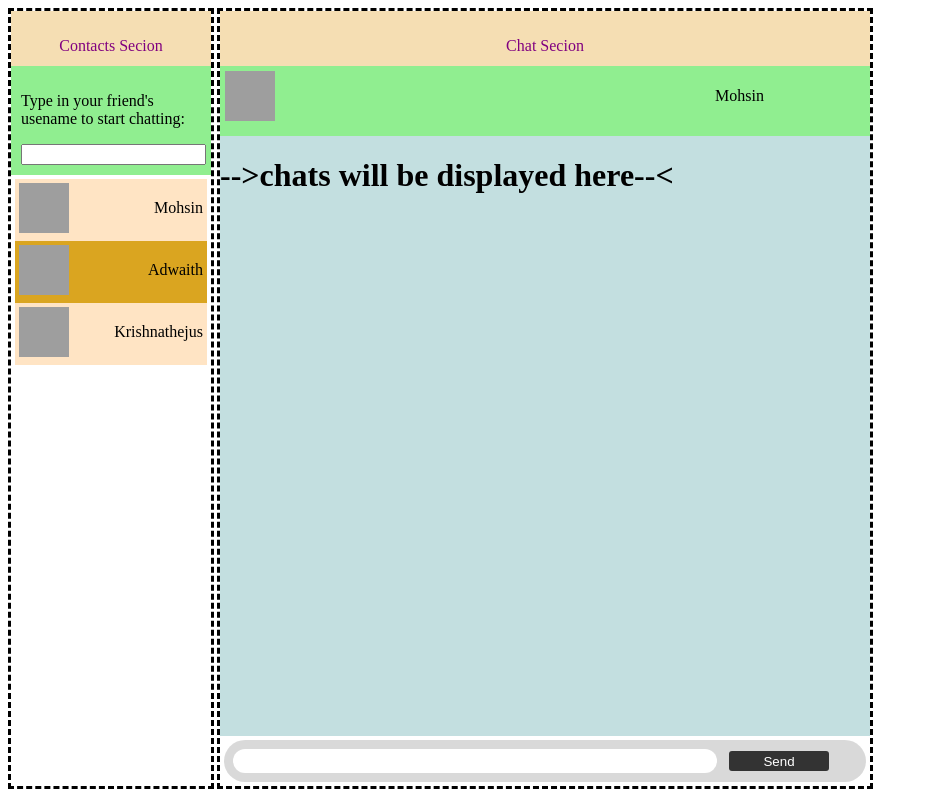
After one commit to mohsinsackeer/WebChat, a Flask app: page /chats in a window 1280 px wide. The commit adds this page. Shown: the whole page, without its empty margins (0-928 px from the left). Run offline with Flask 2, Linux system fonts and the light colour scheme; a user stored in the database is signed in; grey boxes are pictures that could not be loaded.

Commit message:
Added a sample chat page. To get an idea on what to build front end on!

```diff
--- a/src/__init__.py
+++ b/src/__init__.py
@@ -56,9 +56,10 @@ def create_app():
             return User.query.get(int(user_id))
 
         from src.auth import auth
+        from src.chat import chat
 
         app.register_blueprint(auth, url_prefix='/')
-        # app.register_blueprint(views, url_prefix='/')
+        app.register_blueprint(chat, url_prefix='/')
 
     return app
 
--- a/src/auth.py
+++ b/src/auth.py
@@ -1,4 +1,3 @@
-import flask
 from flask import Blueprint, render_template, redirect, url_for, session, request
 from flask_login import login_user, logout_user, login_required
 from src import User, db
@@ -40,7 +39,8 @@ def login_submit():
 
     session.pop('username', None)
     login_user(user, remember=remember)
-    return 'Success'
+    #return 'Success'
+    return redirect(url_for('chat.chats'))
 
 
 @auth.route('/signup_submit', methods=['POST'])
--- /dev/null
+++ b/src/chat.py
@@ -0,0 +1,12 @@
+from django.shortcuts import render
+from flask import Blueprint, render_template
+from flask_login import login_required
+from src import User, db
+
+chat = Blueprint('chat', __name__)
+
+@chat.route('/chats')
+@login_required
+def chats():
+    return render_template('chat/chats.html',
+                            the_title='WebChat | Chat In To The Future')
--- a/src/static/css/styles.css
+++ b/src/static/css/styles.css
@@ -1,3 +1,124 @@
+/* Styling Primarily For Authorization Sections*/
 .error{
     color: red;
 }
+
+/* Styling Primarily For Chat Sections*/
+.chat-screen{
+    width: 865px;
+    height: 775px;
+    float: none;
+}
+
+.contacts-section{
+    float: left;
+    width: 200px;
+    border: 3px dashed black;
+    height: 775px;
+}
+
+.chat-section{
+    float: right;
+    width: 650px;
+    border: 3px dashed black;
+    height: 775px;
+}
+
+.contacts-header, .chat-header{
+    height: 35px;
+    background-color: wheat;
+    padding: 10px;
+    text-align: center;
+    color: purple;
+}
+
+.div-search-username{
+    background-color: lightgreen;
+    padding: 10px;
+}
+
+.scroll-div-existing-contacts{
+    padding: 4px;
+    overflow-x: hidden;
+    overflow-y: auto;
+    /*text-align: justify;*/
+}
+
+.scroll-div-existing-contacts div{
+    padding: 4px;
+}
+
+.scroll-div-existing-contacts div:nth-child(odd){
+    background-color: bisque;
+}
+
+.scroll-div-existing-contacts div:nth-child(even){
+    background-color: goldenrod;
+}
+
+.scroll-div-existing-contacts img{
+    width: 50px;
+    height: 50px;
+}
+
+.scroll-div-existing-contacts p{
+    float: right;
+    text-align: center;
+}
+
+
+.div-chat-name{
+    height: 60px;
+    padding: 5px;
+    background-color: lightgreen;
+    color: black;
+}
+
+.div-chat-name img{
+    width: 50px;
+    height: 50px;
+}
+
+.div-chat-name p{
+    float: right;
+    width: 150px;
+}
+
+.div-chat-window{
+    height: 600px;
+    overflow-x: hidden;
+    overflow-y: auto;
+    /*background-image: url('https://theabbie.github.io/blog/assets/official-whatsapp-background-image.jpg');*/
+    background-color: #c3dfe0
+}
+
+.div-message-type{
+    color: black;
+}
+
+form{
+    background: rgba(0, 0, 0, 0.15);
+    padding: 5px;
+    flex-grow: 1;
+    border-radius: 2em;
+    margin: 0.25em;
+}
+
+form input{
+    height: 20px;
+    width: 480px;
+    border: none; padding: 2px; flex-grow: 1; border-radius: 2rem; margin: 0.25rem;
+}
+
+form input:focus{ outline: none; }
+
+form button {
+    height: 20px;
+    width: 100px;
+    background: #333;
+    border: none;
+    padding: 0 1rem;
+    margin: 0.25rem;
+    border-radius: 3px;
+    outline: none;
+    color: #fff; }
--- /dev/null
+++ b/src/static/js/chat.js
@@ -0,0 +1,5 @@
+var main = function(){
+    console.log('chat.js is active!');
+};
+
+$(document).ready(main);
--- /dev/null
+++ b/src/templates/chat/base_chat.html
@@ -0,0 +1,31 @@
+<!doctype html>
+
+<html>
+
+    <head>
+        <title>{{ the_title }}</title>
+        <link rel="stylesheet" href="{{ url_for('static', filename='css/styles.css') }}">
+    </head>
+
+    <body>
+
+        <div class="chat-screen">
+
+            <div class="contacts-section" name="contacts-section" id="contacts-section">
+                {% block contacts %}
+                {% endblock contacts %}
+            </div>
+
+            <div class="chat-section" name="chat-section" id="chat-section">
+                {% block chat %}
+                {% endblock chat %}
+            </div>
+
+        </div>
+
+        <script src="https://ajax.googleapis.com/ajax/libs/jquery/3.6.0/jquery.min.js"></script>
+        <script src="{{ url_for('static', filename='js/chat.js') }}"></script>
+
+    </body>
+
+</html>
--- /dev/null
+++ b/src/templates/chat/chats.html
@@ -0,0 +1,72 @@
+{% extends 'chat/base_chat.html' %}
+
+<!--Code for Contacts Section-->
+{% block contacts %}
+<div class="contacts-header">
+    <p class="contacts-p">Contacts Secion</p>
+</div>
+
+
+<div class="div-search-username">
+    <p>Type in your friend's usename to start chatting:</p>
+    <input type="text" name="search-username" id="search-username" hin>
+</div>
+
+<!--Below this, we should display all existing contacts.
+In the actual application, we should add the existing
+contacts from the database, and dynamically placed here by AJAX-->
+
+<div class="scroll-div-existing-contacts">
+    <div class="contact">
+        <img src="https://png.pngitem.com/pimgs/s/150-1503945_transparent-user-png-default-user-image-png-png.png" alt="contact_image">
+        <p class="name">Mohsin</p>
+    </div>
+    <div class="contact">
+        <img src="https://png.pngitem.com/pimgs/s/150-1503945_transparent-user-png-default-user-image-png-png.png" alt="contact_image">
+        <p class="name">Adwaith</p>
+    </div>
+    <div class="contact">
+        <img src="https://png.pngitem.com/pimgs/s/150-1503945_transparent-user-png-default-user-image-png-png.png" alt="contact_image">
+        <p class="name">Krishnathejus</p>
+    </div>
+</div>
+
+{% endblock contacts %}
+
+
+
+
+
+
+
+
+
+
+
+
+
+
+
+<!--Code for Chats Section-->
+{% block chat %}
+<div class="chat-header">
+    <p class="chat-p">Chat Secion</p>
+</div>
+
+<div class="div-chat-name">
+    <img src="https://png.pngitem.com/pimgs/s/150-1503945_transparent-user-png-default-user-image-png-png.png" alt="contact_image" alt="friend's profile image">
+    <p class="chat-name-p", id="chat-name-p">Mohsin</p>
+</div>
+
+<div class="div-chat-window">
+    <h1>-->chats will be displayed here--<</h1>
+</div>
+
+<div class="div-message-type">
+    <form action="" method="post">
+        <input type="text" name="text-message">
+        <button type="submit">Send</button>
+    </form>
+</div>
+
+{% endblock chat %}
```
Also changed, not shown: database/db.sqlite, src/static/js/app.js (deleted).
